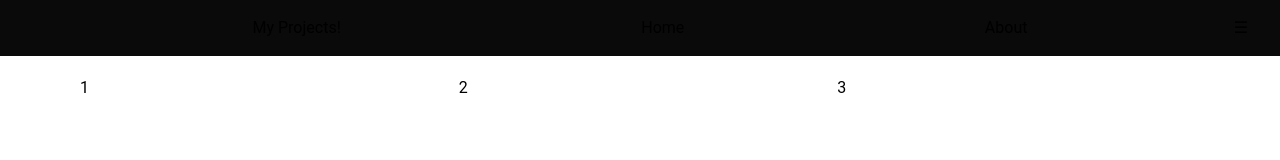
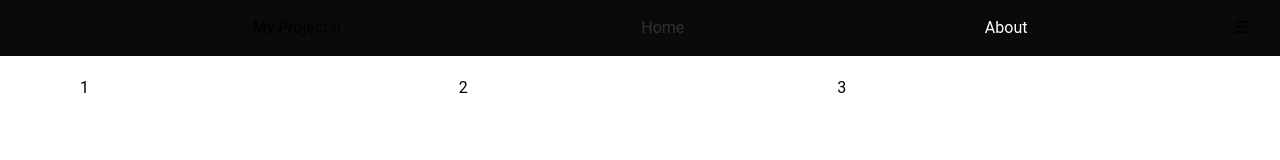
Before and after one commit to SavioRamosC/portfolio-landing-page, a Next.js app: page / in a window 1280 px wide. Shown: the top 160 px of the page. Built offline with nearby package versions, Linux system fonts and the light colour scheme.

Commit message:
23-10-24

```diff
--- a/src/components/Header/index.tsx
+++ b/src/components/Header/index.tsx
@@ -18,12 +18,12 @@ export default function Header() {
           </Link>
         </li>
         <li className="md:m-auto transition duration-300  hover:text-colorRed">
-          <Link className="w-full h-full flex py-2 md:px-12 px-4 text-colorWhite rounded-lg" href="/">
+          <Link className="w-full h-full flex py-2 md:px-12 px-4 text-colorGray rounded-lg" href="/">
             Home
           </Link>
         </li>
         <li className="md:mr-auto transition duration-300  hover:text-colorRed">
-          <Link className="w-full h-full flex py-2 md:px-12 px-4 text-colorWhite rounded-lg" href="/about">
+          <Link className="w-full h-full flex py-2 md:px-12 px-4 text-white rounded-lg" href="/about">
             About
           </Link>
         </li>
```
